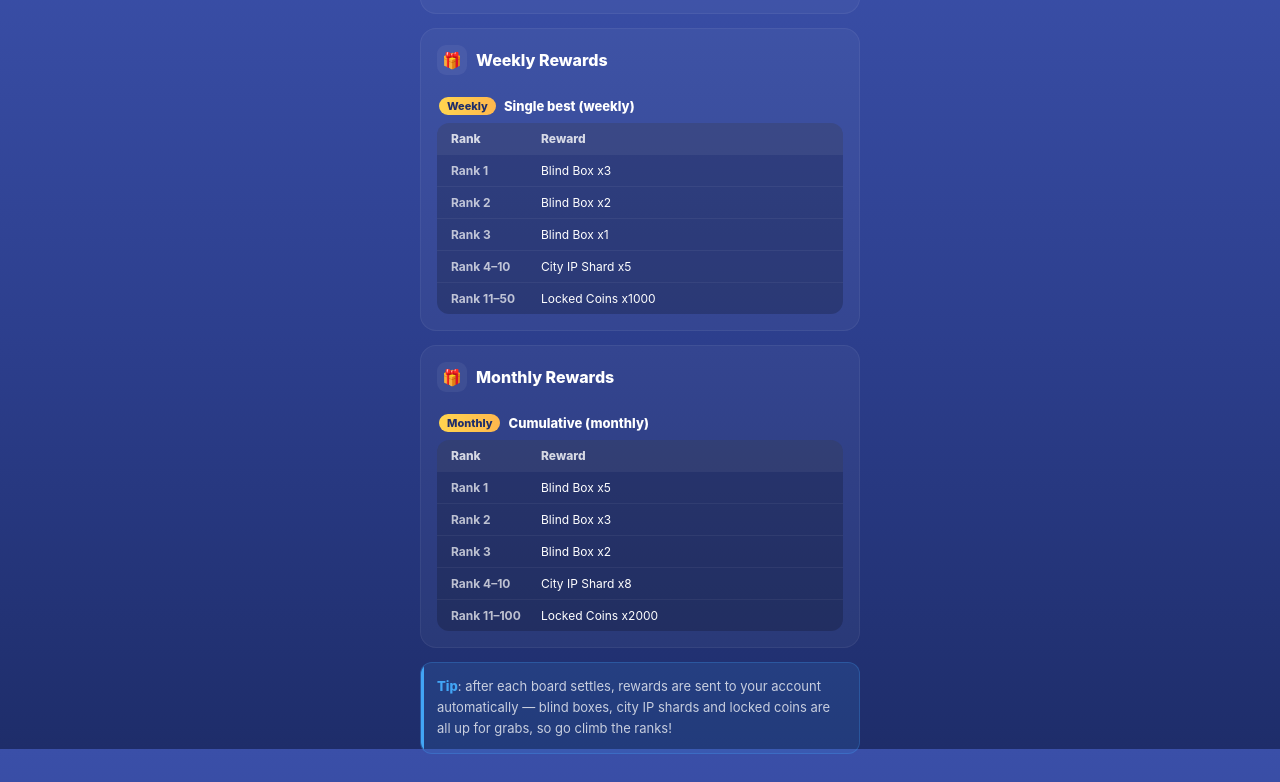
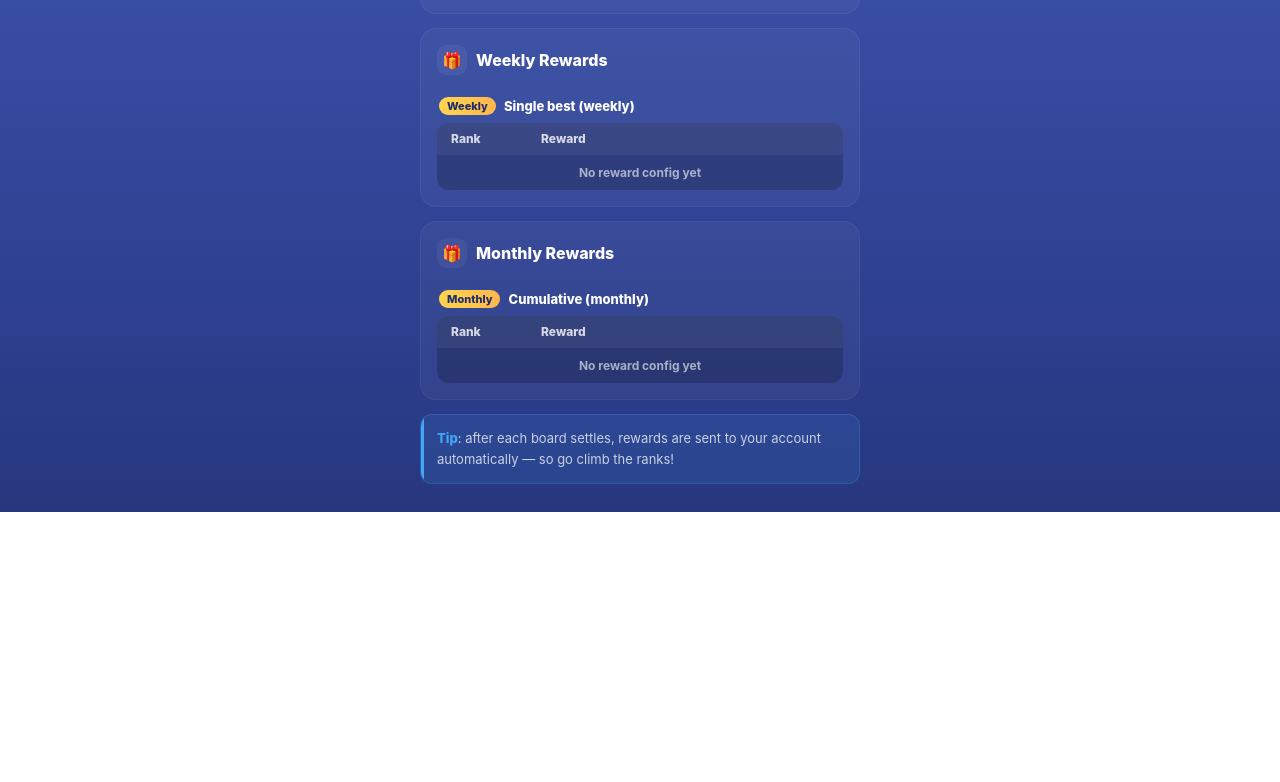
Before and after one commit to durex18cm/block_agreements, a website: page leaderboard-rules.html in a window 1280 px wide. Shown: the part 851-1633 px from the top of the page. After the commit the page ends 1363 px from the top, so only its background shows below. Drawn offline with Linux system fonts and the light colour scheme.

Commit message:
fix(rules): show empty reward state on the global page
Global / globalDev have no rank reward config, so the boards must show
the "no reward config" empty state instead of the cn sample tiers. Drop
the copied REWARD_TIERS and cn-specific reward copy (reward kinds, rank
labels), and make the tip generic.

```diff
--- a/leaderboard-rules.html
+++ b/leaderboard-rules.html
@@ -424,7 +424,7 @@
       <div class="tip">
         <div class="accent"></div>
         <div class="tip-text" data-i18n="tip">
-          <b>小提示</b>：每个榜单结算后，奖励会自动发放到你的账户～盲盒、城市 IP 碎片、待解锁金币都有机会拿，快去冲榜吧！
+          <b>小提示</b>：每个榜单结算后，奖励会自动发放到你的账户，快去冲榜吧！
         </div>
       </div>
     </div>
@@ -476,13 +476,9 @@
         boardMonthTitle: "累计最高分（月）",
         colRank: "排名",
         colReward: "奖励",
-        tip: "<b>小提示</b>：每个榜单结算后，奖励会自动发放到你的账户～盲盒、城市 IP 碎片、待解锁金币都有机会拿，快去冲榜吧！",
+        tip: "<b>小提示</b>：每个榜单结算后，奖励会自动发放到你的账户，快去冲榜吧！",
         statusLoading: "加载中...",
         statusEmpty: "暂无奖励配置",
-        statusError: "奖励加载失败，点击重试",
-        rankOne: "第 {n} 名",
-        rankRange: "第 {a}-{b} 名",
-        rewardKind: { blindbox: "盲盒", shard: "城市 IP 碎片", coins: "待解锁金币" },
       },
       "zh-TW": {
         _lang: "zh-TW",
@@ -518,13 +514,9 @@
         boardMonthTitle: "累計最高分（月）",
         colRank: "排名",
         colReward: "獎勵",
-        tip: "<b>小提示</b>：每個榜單結算後，獎勵會自動發放到你的帳戶～盲盒、城市 IP 碎片、待解鎖金幣都有機會拿，快去衝榜吧！",
+        tip: "<b>小提示</b>：每個榜單結算後，獎勵會自動發放到你的帳戶，快去衝榜吧！",
         statusLoading: "載入中...",
         statusEmpty: "暫無獎勵設定",
-        statusError: "獎勵載入失敗，點擊重試",
-        rankOne: "第 {n} 名",
-        rankRange: "第 {a}-{b} 名",
-        rewardKind: { blindbox: "盲盒", shard: "城市 IP 碎片", coins: "待解鎖金幣" },
       },
       en: {
         _lang: "en",
@@ -562,17 +554,9 @@
         boardMonthTitle: "Cumulative (monthly)",
         colRank: "Rank",
         colReward: "Reward",
-        tip: "<b>Tip</b>: after each board settles, rewards are sent to your account automatically — blind boxes, city IP shards and locked coins are all up for grabs, so go climb the ranks!",
+        tip: "<b>Tip</b>: after each board settles, rewards are sent to your account automatically — so go climb the ranks!",
         statusLoading: "Loading...",
         statusEmpty: "No reward config yet",
-        statusError: "Failed to load rewards. Tap to retry",
-        rankOne: "Rank {n}",
-        rankRange: "Rank {a}–{b}",
-        rewardKind: {
-          blindbox: "Blind Box",
-          shard: "City IP Shard",
-          coins: "Locked Coins",
-        },
       },
     };
 
@@ -642,101 +626,28 @@
     /* ─────────────────────────────────────────────────────────
      * 1. Reward tiers.
      *
-     *    In the app these load live from `api/leshua/block/rank/config`
-     *    (POST { rankType }, rankType 1 = weekly / 2 = monthly) and render with
-     *    the same loading → data / error → retry / empty states. This static
-     *    page reproduces that async flow and its states. The tiers below are
-     *    REPRESENTATIVE samples (grounded in the reward types named in the
-     *    app's own tip copy: blind box / city IP shard / locked coins) — the
-     *    real values come from the backend. The rank/reward labels are built the
-     *    same way the app does (rankLabel / rewardLabel), so they localise from
-     *    the active language pack. Point loadRewardConfig() at the endpoint to
-     *    make it live; the rendering is identical.
+     *    In the app the reward tiers load live from `api/leshua/block/rank/config`
+     *    (POST { rankType }, rankType 1 = weekly / 2 = monthly). That backend is
+     *    the cn (Leshua) ecosystem; the global / globalDev flavours have no
+     *    reward config, so the former native screen showed the "no reward
+     *    config" empty state for both boards. This global page reproduces that:
+     *    it deliberately ships NO concrete tiers and always renders the empty
+     *    state (the cn site keeps its own tiers). Wire loadRewardConfig() to a
+     *    real endpoint if global ever gains its own reward config.
      * ───────────────────────────────────────────────────────── */
-    const REWARD_TIERS = {
-      1: [ // weekly · single best
-        { s: 1, e: 1, kind: "blindbox", n: 3 },
-        { s: 2, e: 2, kind: "blindbox", n: 2 },
-        { s: 3, e: 3, kind: "blindbox", n: 1 },
-        { s: 4, e: 10, kind: "shard", n: 5 },
-        { s: 11, e: 50, kind: "coins", n: 1000 },
-      ],
-      2: [ // monthly · cumulative
-        { s: 1, e: 1, kind: "blindbox", n: 5 },
-        { s: 2, e: 2, kind: "blindbox", n: 3 },
-        { s: 3, e: 3, kind: "blindbox", n: 2 },
-        { s: 4, e: 10, kind: "shard", n: 8 },
-        { s: 11, e: 100, kind: "coins", n: 2000 },
-      ],
-    };
-
-    // Localised labels, mirroring LeaderboardRewardConfig.rankLabel/rewardLabel.
-    function rankLabel(tier) {
-      return tier.s === tier.e
-        ? L.rankOne.replace("{n}", tier.s)
-        : L.rankRange.replace("{a}", tier.s).replace("{b}", tier.e);
-    }
-    function rewardLabel(tier) {
-      return L.rewardKind[tier.kind] + " x" + tier.n;
-    }
-
-    // Swap this for a real fetch to reproduce the live board:
-    //   const res = await fetch(BASE + "/api/leshua/block/rank/config", {
-    //     method: "POST", headers: { "Content-Type": "application/json" },
-    //     body: JSON.stringify({ rankType }) });
-    //   const { data } = await res.json();
-    //   return (data.result?.configList ?? data.configList ?? [])
-    //     .filter(c => c.status === 1 && c.rankType === rankType)
-    //     .sort((a, b) => a.sort - b.sort || a.rankStart - b.rankStart)
-    //     .map(c => ({ s: c.rankStart, e: c.rankEnd, ... }));
-    function loadRewardConfig(rankType) {
-      // Simulate the network round-trip so the loading state is visible,
-      // matching the app's FutureBuilder loading → data transition.
+    function loadRewardConfig() {
+      // Global has no reward config → resolve empty. The short delay keeps the
+      // loading → empty transition the app shows when the backend returns none.
       return new Promise((resolve) => {
-        setTimeout(() => resolve(REWARD_TIERS[rankType] || []), 450);
+        setTimeout(() => resolve([]), 450);
       });
     }
 
-    const REFRESH_ICON =
-      '<svg viewBox="0 0 24 24" fill="none" stroke="currentColor" stroke-width="2.4" ' +
-      'stroke-linecap="round" stroke-linejoin="round">' +
-      '<polyline points="23 4 23 10 17 10"></polyline>' +
-      '<path d="M20.49 15a9 9 0 1 1-2.12-9.36L23 10"></path></svg>';
-
-    function renderRows(el, tiers) {
-      if (!tiers.length) {
+    function loadBoard(el) {
+      el.innerHTML = '<div class="reward-status">' + L.statusLoading + "</div>";
+      loadRewardConfig().then(function () {
         el.innerHTML = '<div class="reward-status">' + L.statusEmpty + "</div>";
-        return;
-      }
-      el.innerHTML = tiers
-        .map(function (t) {
-          return (
-            '<div class="reward-row">' +
-            '<div class="col-rank">' + rankLabel(t) + "</div>" +
-            '<div class="col-reward">' + rewardLabel(t) + "</div>" +
-            "</div>"
-          );
-        })
-        .join("");
-    }
-
-    function loadBoard(el) {
-      const rankType = Number(el.getAttribute("data-rank-type"));
-      el.innerHTML = '<div class="reward-status">' + L.statusLoading + "</div>";
-      loadRewardConfig(rankType).then(
-        function (tiers) {
-          renderRows(el, tiers);
-        },
-        function () {
-          el.innerHTML =
-            '<button type="button" class="reward-retry">' +
-            REFRESH_ICON +
-            "<span>" + L.statusError + "</span></button>";
-          el.querySelector(".reward-retry").addEventListener("click", function () {
-            loadBoard(el);
-          });
-        }
-      );
+      });
     }
 
     // Boot: resolve language, localise static text, then render the boards.
```
